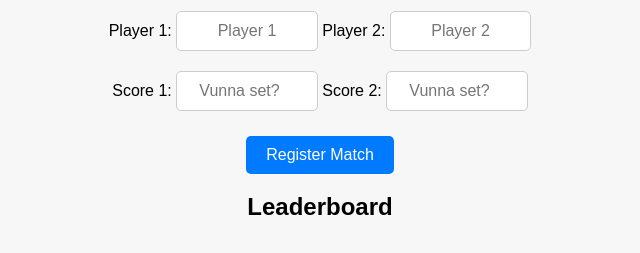
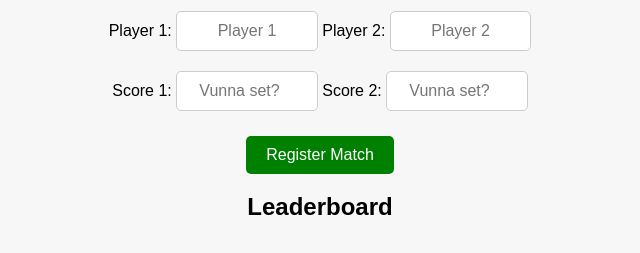
Before and after one commit to Gustavdev97/morepingis, a plain HTML site: page MorePingis/index.html in a window 1280 px wide. Shown: the part 319-572 px from the top of the page, without its empty margins (320-960 px from the left). Drawn offline with Linux system fonts and the light colour scheme; no server answers.

Commit message:
Update style.css

```diff
--- a/MorePingis/style.css
+++ b/MorePingis/style.css
@@ -40,7 +40,7 @@ input[type="number"] {
 
 /* För knappen */
 button {
-  background-color: #007bff;
+  background-color: green;
   color: #ffffff;
   border: none;
   padding: 10px 20px;
```
